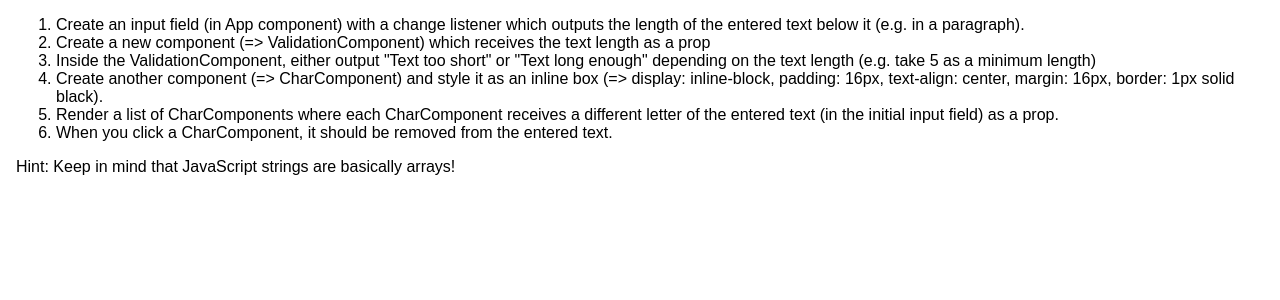
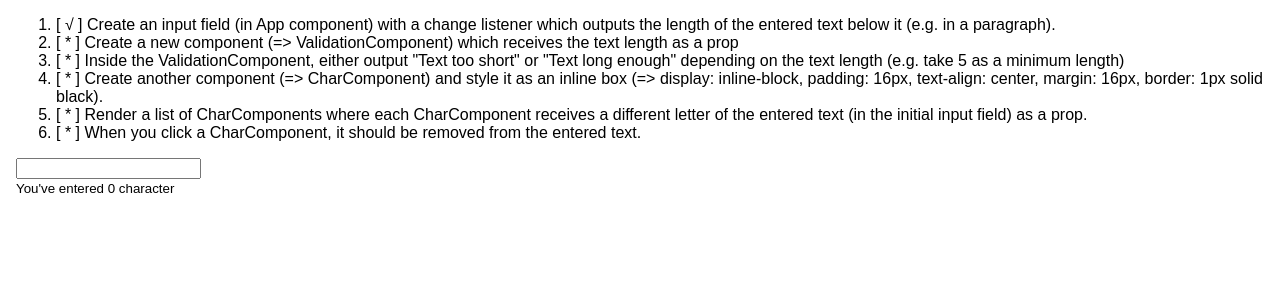
Before and after one commit to claranceatgalvanize/react-complete-guide-assignment-lists-conditionals, a React (Create React App) app: page / in a window 1280 px wide. Shown: the top 300 px of the page. Built offline with nearby package versions, Linux system fonts and the light colour scheme.

Commit message:
Created a text input and added an event handler to track the number of character(s) entered

```diff
--- a/src/App.js
+++ b/src/App.js
@@ -1,19 +1,54 @@
-import React, { Component } from 'react';
-import './App.css';
+import React, { Component } from "react";
+import "./App.css";
 
 class App extends Component {
+  state = {
+    textLength: 0
+  };
+  inputLength = e => {
+    let textLength = this.state.textLength;
+    textLength = e.target.value.length;
+    this.setState({ textLength: textLength });
+  };
   render() {
     return (
       <div className="App">
         <ol>
-          <li>Create an input field (in App component) with a change listener which outputs the length of the entered text below it (e.g. in a paragraph).</li>
-          <li>Create a new component (=> ValidationComponent) which receives the text length as a prop</li>
-          <li>Inside the ValidationComponent, either output "Text too short" or "Text long enough" depending on the text length (e.g. take 5 as a minimum length)</li>
-          <li>Create another component (=> CharComponent) and style it as an inline box (=> display: inline-block, padding: 16px, text-align: center, margin: 16px, border: 1px solid black).</li>
-          <li>Render a list of CharComponents where each CharComponent receives a different letter of the entered text (in the initial input field) as a prop.</li>
-          <li>When you click a CharComponent, it should be removed from the entered text.</li>
+          <li>
+            [ √ ] Create an input field (in App component) with a change
+            listener which outputs the length of the entered text below it (e.g.
+            in a paragraph).
+          </li>
+          <li>
+            [ * ] Create a new component (=> ValidationComponent) which receives
+            the text length as a prop
+          </li>
+          <li>
+            [ * ] Inside the ValidationComponent, either output "Text too short"
+            or "Text long enough" depending on the text length (e.g. take 5 as a
+            minimum length)
+          </li>
+          <li>
+            [ * ] Create another component (=> CharComponent) and style it as an
+            inline box (=> display: inline-block, padding: 16px, text-align:
+            center, margin: 16px, border: 1px solid black).
+          </li>
+          <li>
+            [ * ] Render a list of CharComponents where each CharComponent
+            receives a different letter of the entered text (in the initial
+            input field) as a prop.
+          </li>
+          <li>
+            [ * ] When you click a CharComponent, it should be removed from the
+            entered text.
+          </li>
         </ol>
-        <p>Hint: Keep in mind that JavaScript strings are basically arrays!</p>
+        <input onChange={this.inputLength} type="text" />
+        <br></br>
+        <small>
+          You've entered {this.state.textLength}{" "}
+          {this.state.textLength <= 0 ? "character" : "characters"}
+        </small>
       </div>
     );
   }
```
